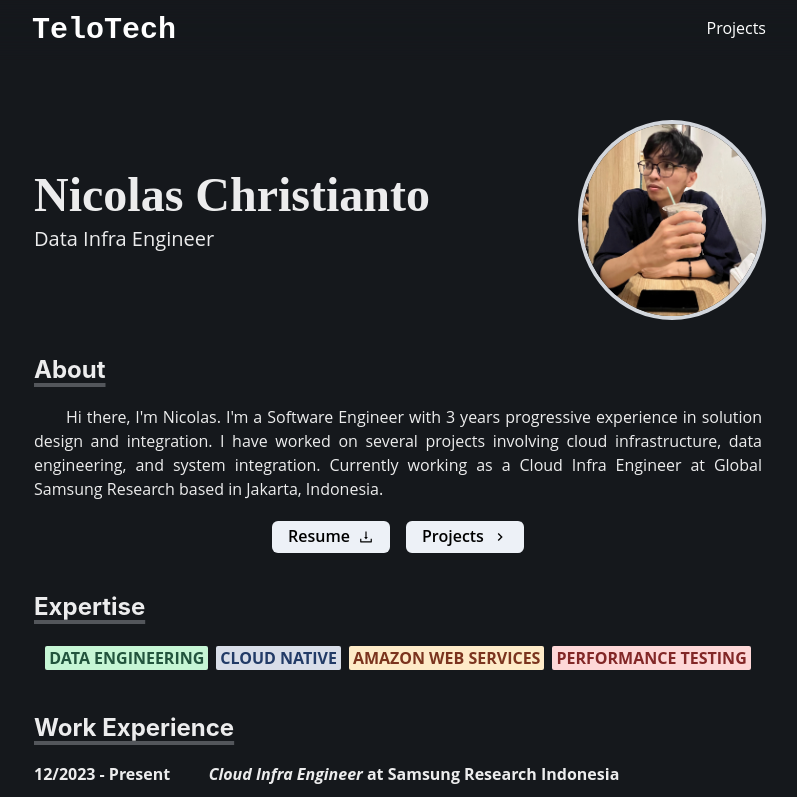
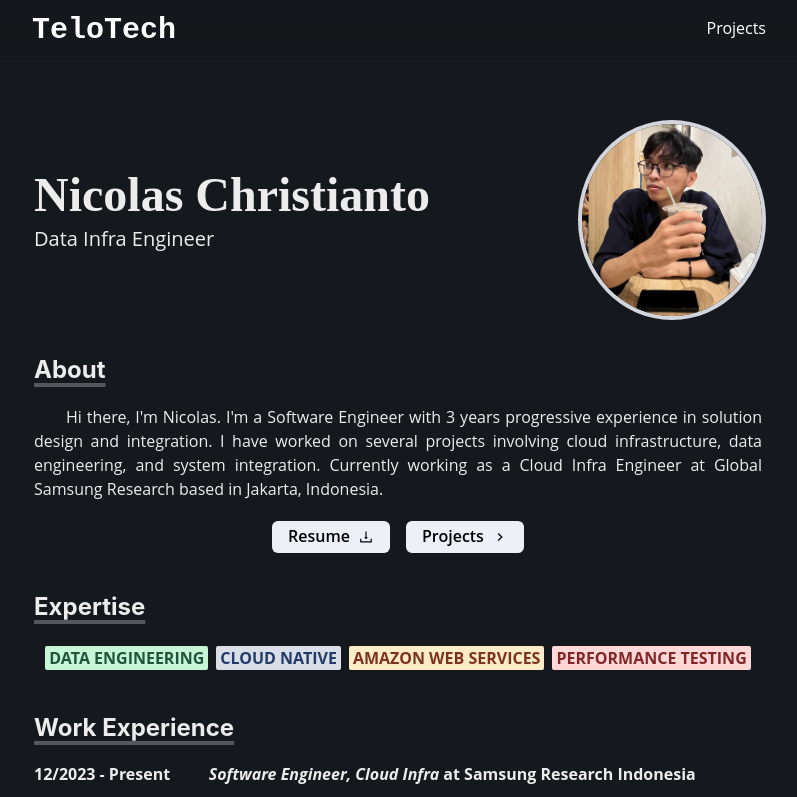
Before and after one commit to nichoteloo/nichoteloo.github.io, a Next.js app: page / in a window 1280 px wide. Shown: the top 797 px of the page, without its empty margins (242-1039 px from the left). Built offline with nearby package versions, Linux system fonts and the light colour scheme.

Commit message:
Edit current role

```diff
--- a/pages/index.js
+++ b/pages/index.js
@@ -107,7 +107,7 @@ const Home = () => {
 
             <ExperienceEntry
               date="12/2023 - Present"
-              role="Cloud Infra Engineer"
+              role="Software Engineer, Cloud Infra"
               company="at Samsung Research Indonesia"
               indent={8}
               mb={8}
```
